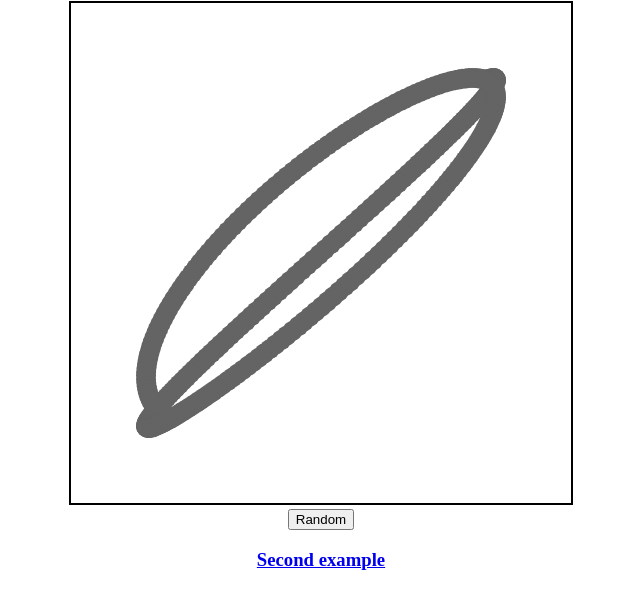
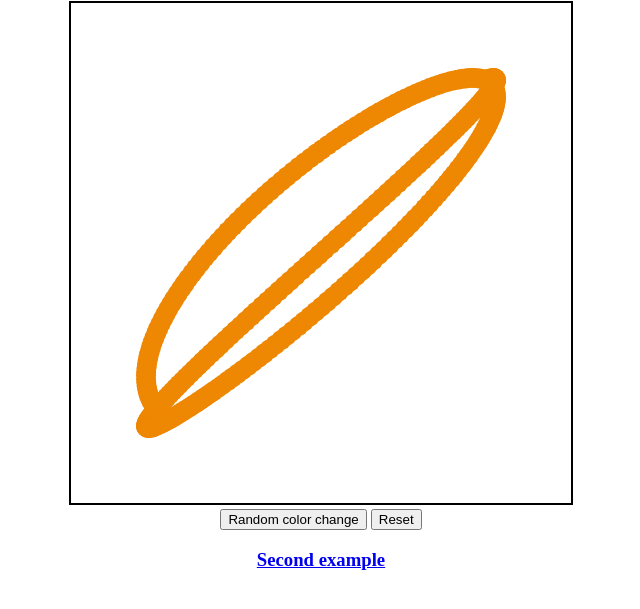
Before and after one commit to ethyl2/animation, a plain HTML site: page index.html in a window 1280 px wide. Shown: the part 79-688 px from the top of the page, without its empty margins (319-959 px from the left). Drawn offline with Linux system fonts and the light colour scheme.

Commit message:
feat: Add reset button

```diff
--- a/index.html
+++ b/index.html
@@ -23,7 +23,8 @@
   <h1>My Animation Examples</h1>
   <canvas id="c" width="500" height="500"></canvas>
   <br>
-  <button id="random">Random</button>
+  <button id="random" value="OFF">Random color change</button>
+  <button id="reset">Reset</button>
 
   <h3><a href="animation_example.html">Second example</a></h3>
 <script>
@@ -31,9 +32,10 @@
   var canvas = document.getElementById("c");
   var context = canvas.getContext('2d');
   var randomButton = document.getElementById("random");
-  var r = 100;
-  var g = 100;
-  var b = 100;
+  var resetButton = document.getElementById("reset");
+  r = Math.floor(Math.random() * 255);
+  g = Math.floor(Math.random() * 255);
+  b = Math.floor(Math.random() * 255);
   var random = false;
 
   randomButton.onclick = function() {
@@ -46,6 +48,9 @@
     }
   }
 
+  resetButton.onclick = function() {
+    context.clearRect(0,0, canvas.width, canvas.height);
+  }
   // Toggles the passed button from OFF to ON and vice-versa.
   function toggle(button) {
     if (button.value == "OFF") {
@@ -59,8 +64,6 @@
     requestAnimationFrame(animate);
     draw();
   }
-
-  var oldXPos = Math.sin(new Date().getTime() * 0.002) * 175 + 250;
 
   function draw() {
     var time = new Date().getTime() * 0.002;
@@ -78,7 +81,6 @@
     context.arc(xPos, yPos, 10, 0, 2*Math.PI, true);
     context.closePath();
     context.fill();
-    oldXPos = xPos;
 
   }
 
```
